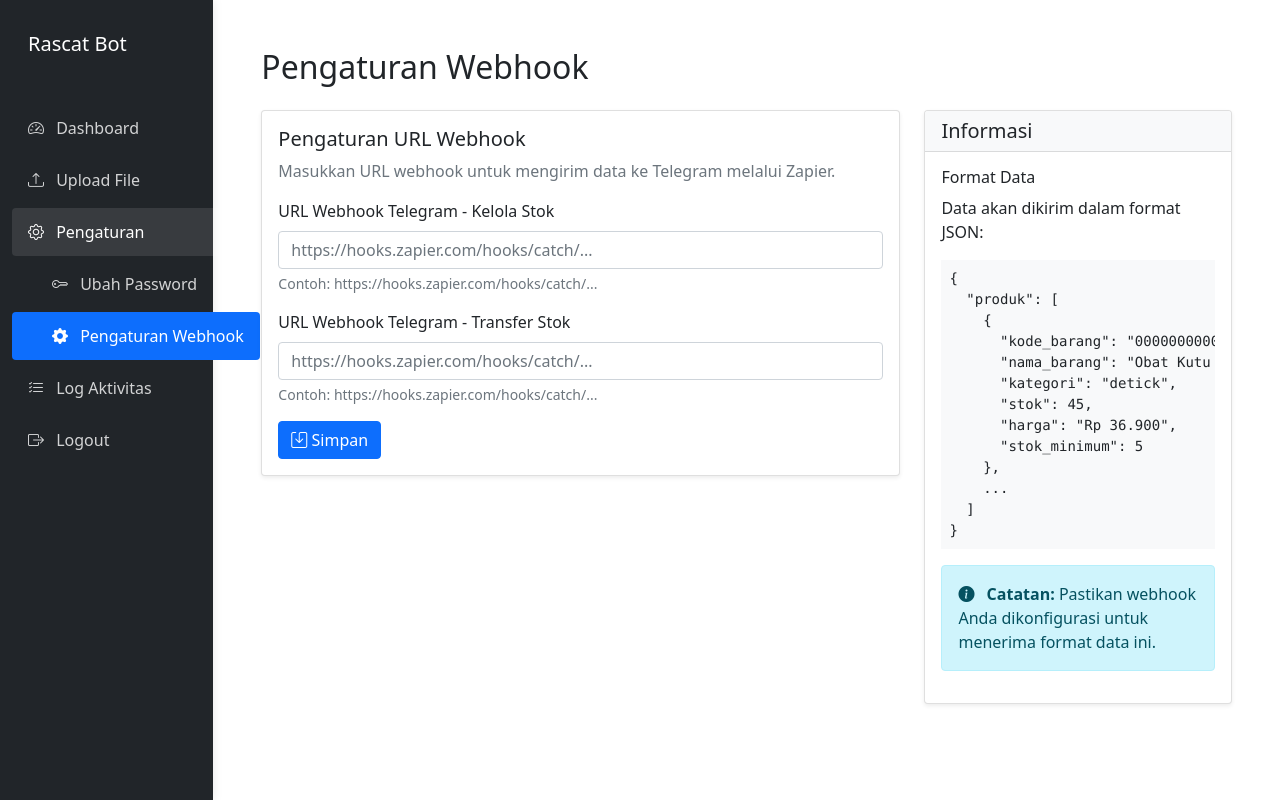
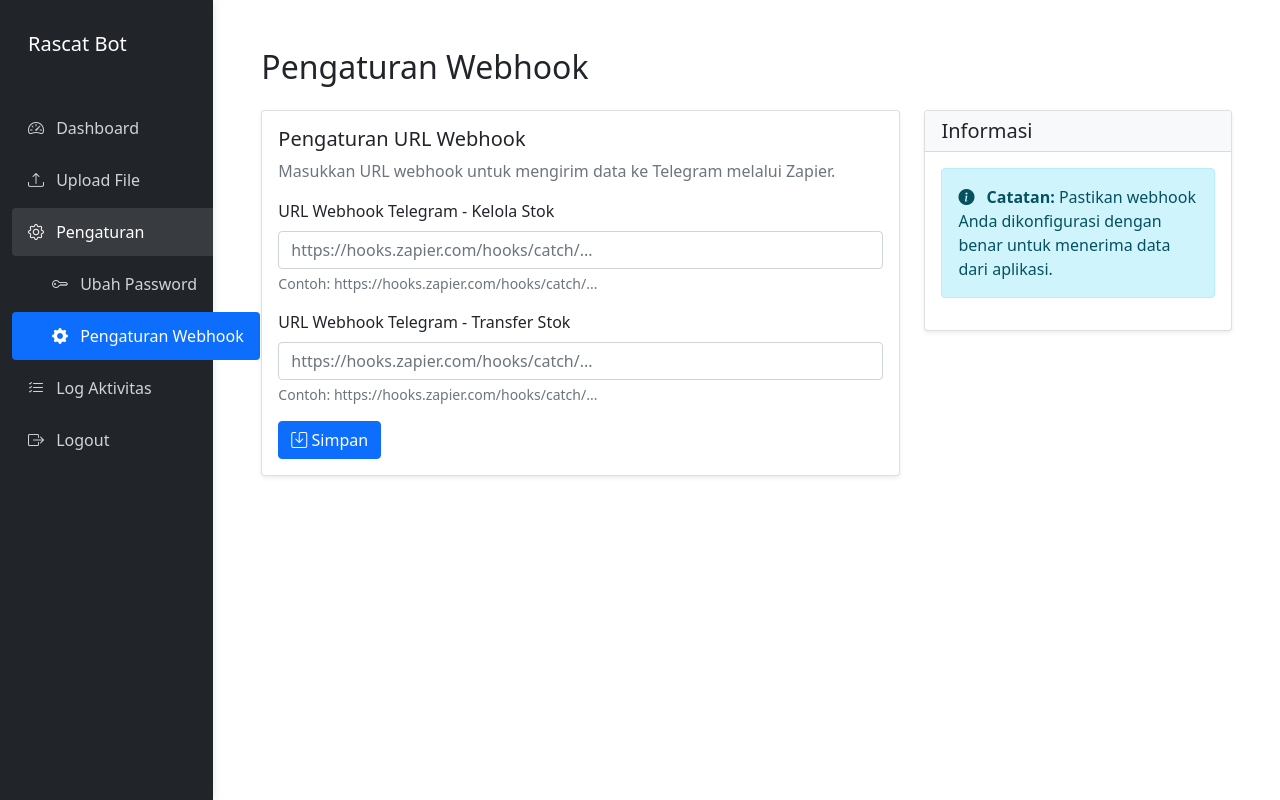
Before and after one commit to Revenage97/rascatv2, a Django app: page /webhook-settings/ in a window 1280 px wide. Run offline with Django 5.2, Linux system fonts and the light colour scheme; the visitor is signed in with stand-in values (Sample User, id 1); data comes from the database, SQL or seed files in the repository.

Commit message:
Remove JSON format information from Pengaturan Webhook page

```diff
--- a/templates/inventory/webhook_settings.html
+++ b/templates/inventory/webhook_settings.html
@@ -39,25 +39,9 @@
                     <h5 class="card-title mb-0">Informasi</h5>
                 </div>
                 <div class="card-body">
-                    <h6>Format Data</h6>
-                    <p>Data akan dikirim dalam format JSON:</p>
-                    <pre class="bg-light p-2">
-{
-  "produk": [
-    {
-      "kode_barang": "0000000000001",
-      "nama_barang": "Obat Kutu Detick",
-      "kategori": "detick",
-      "stok": 45,
-      "harga": "Rp 36.900",
-      "stok_minimum": 5
-    },
-    ...
-  ]
-}</pre>
                     <div class="alert alert-info">
                         <i class="bi bi-info-circle-fill me-2"></i>
-                        <strong>Catatan:</strong> Pastikan webhook Anda dikonfigurasi untuk menerima format data ini.
+                        <strong>Catatan:</strong> Pastikan webhook Anda dikonfigurasi dengan benar untuk menerima data dari aplikasi.
                     </div>
                 </div>
             </div>
```
